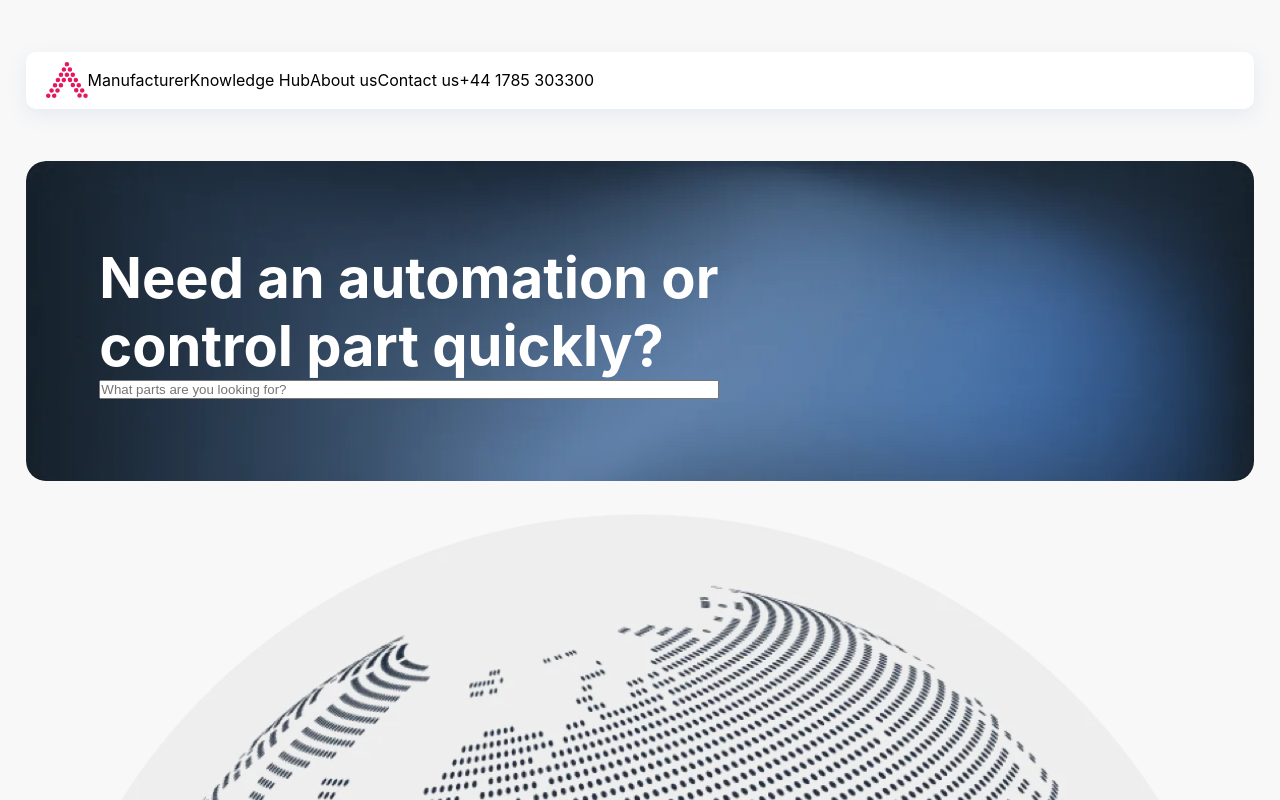
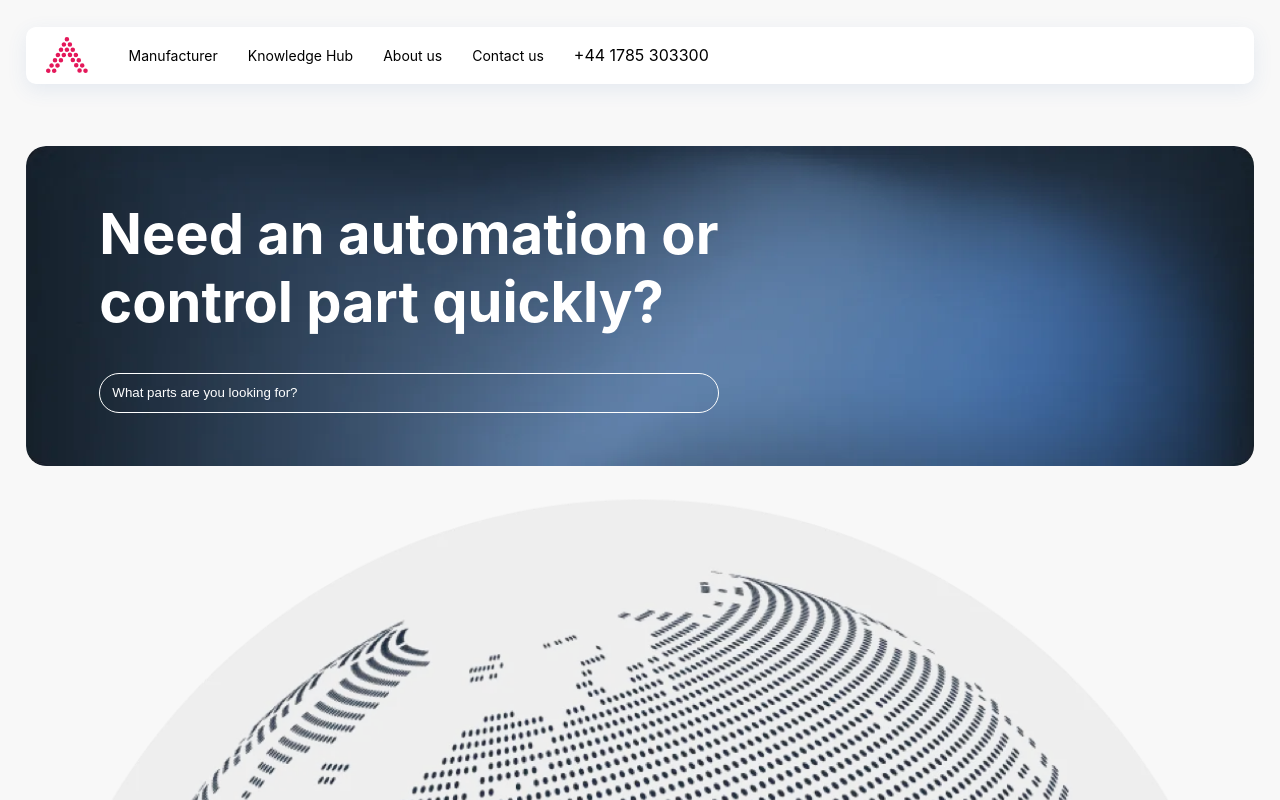
Before and after one commit to emmanuelojiji/eua-refresh, a React (Create React App) app: page / in a window 1280 px wide. Shown: the top 800 px of the page. Built offline with nearby package versions, Linux system fonts and the light colour scheme.

Commit message:
style: hero changes

```diff
--- a/src/App.scss
+++ b/src/App.scss
@@ -8,11 +8,11 @@
 .app-wrap {
   max-width: 1500px;
   margin: 0 auto;
-  padding-top: 50px;
+  padding-top: 35px;
 }
 
 .hero {
-  height: 320px;
+  min-height: 320px;
   background: url("./media/bg.webp");
   background-size: cover;
   background-position: center;
@@ -22,7 +22,7 @@
   padding-left: 6%;
   margin-top: calc(61px + 50px);
 
-  .hero-left{
+  .hero-left {
     display: flex;
     flex-direction: column;
   }
@@ -31,6 +31,20 @@
     font-size: 3.5em;
     color: white;
     text-align: left;
+    margin-bottom: 37px;
+  }
+
+  input {
+    height: 40px;
+    padding-left: 12px;
+    border-radius: 50px;
+    background: none;
+    border: solid 1px white;
+    color: white;
+
+    &::placeholder {
+      color: white;
+    }
   }
 }
 
--- a/src/components/Header.js
+++ b/src/components/Header.js
@@ -4,11 +4,13 @@ const Header = () => {
   return (
     <header>
       <div className="header-content">
-        <img src={logo} />
-        <nav>Manufacturer</nav>
-        <nav>Knowledge Hub</nav>
-        <nav>About us</nav>
-        <nav>Contact us</nav>
+        <img src={logo} className="logo" />
+        <nav>
+          <a>Manufacturer</a>
+          <a>Knowledge Hub</a>
+          <a>About us</a>
+          <a>Contact us</a>
+        </nav>
 
         <p>+44 1785 303300</p>
       </div>
--- a/src/components/Header.scss
+++ b/src/components/Header.scss
@@ -2,9 +2,8 @@ header {
   padding-left: 2%;
   padding-right: 2%;
   width: 100%;
-
   position: fixed;
-  top: 50px;
+  top: 25px;
   left: 50%;
   transform: translateX(-50%);
   height: 61px;
@@ -12,6 +11,16 @@ header {
   display: flex;
   align-items: center;
   justify-content: center;
+}
+
+nav{
+  gap:30px;
+  display: flex;
+  margin-right: 30px;
+
+  a,p{
+    font-size: 14px;
+  }
 }
 
 .header-content {
@@ -27,3 +36,7 @@ header {
   box-shadow: 0 6px 20px 0 rgba(62, 111, 174, 0.1);
   background-color: #fff;
 }
+
+.logo{
+  margin-right: 41px;
+}
```
